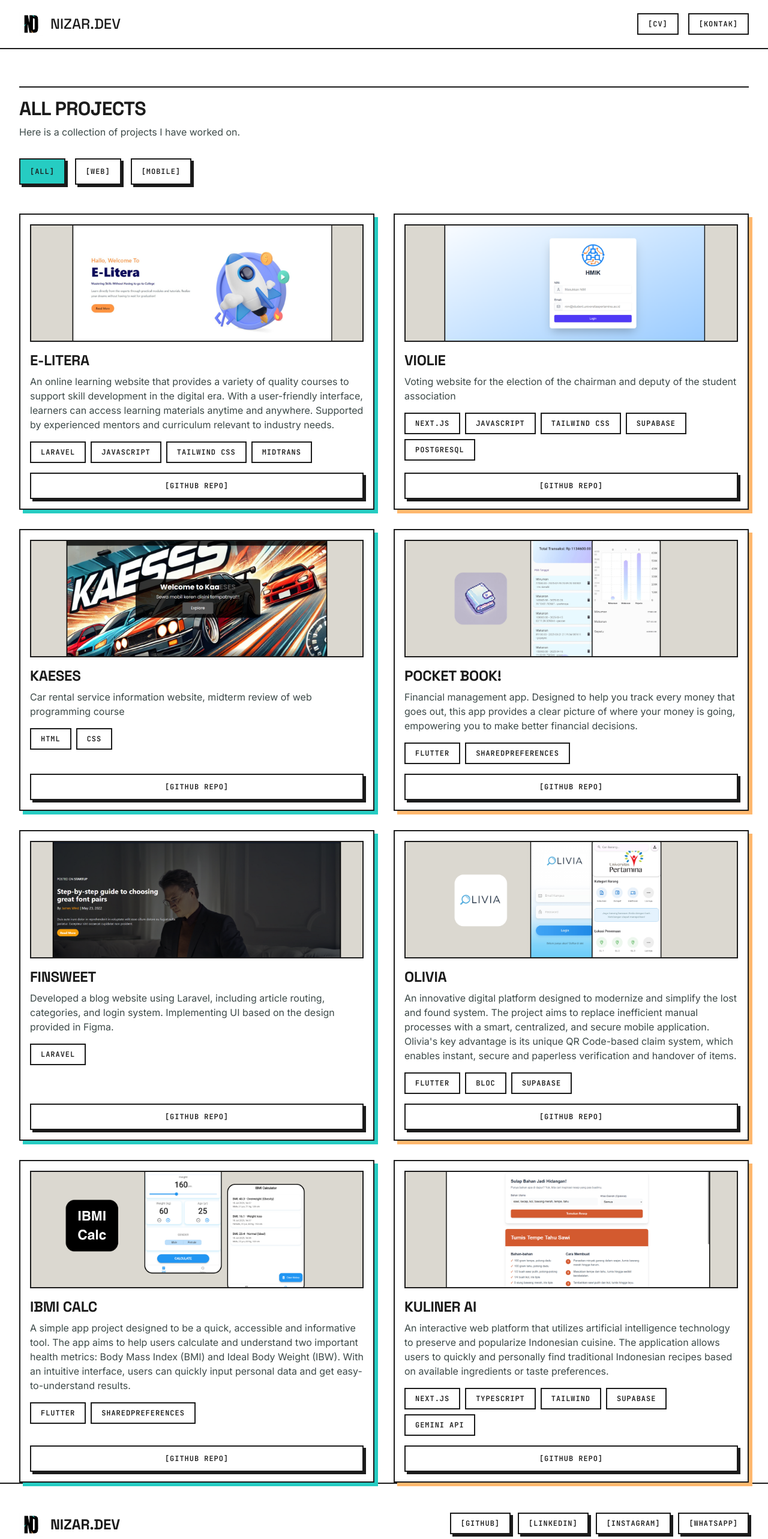
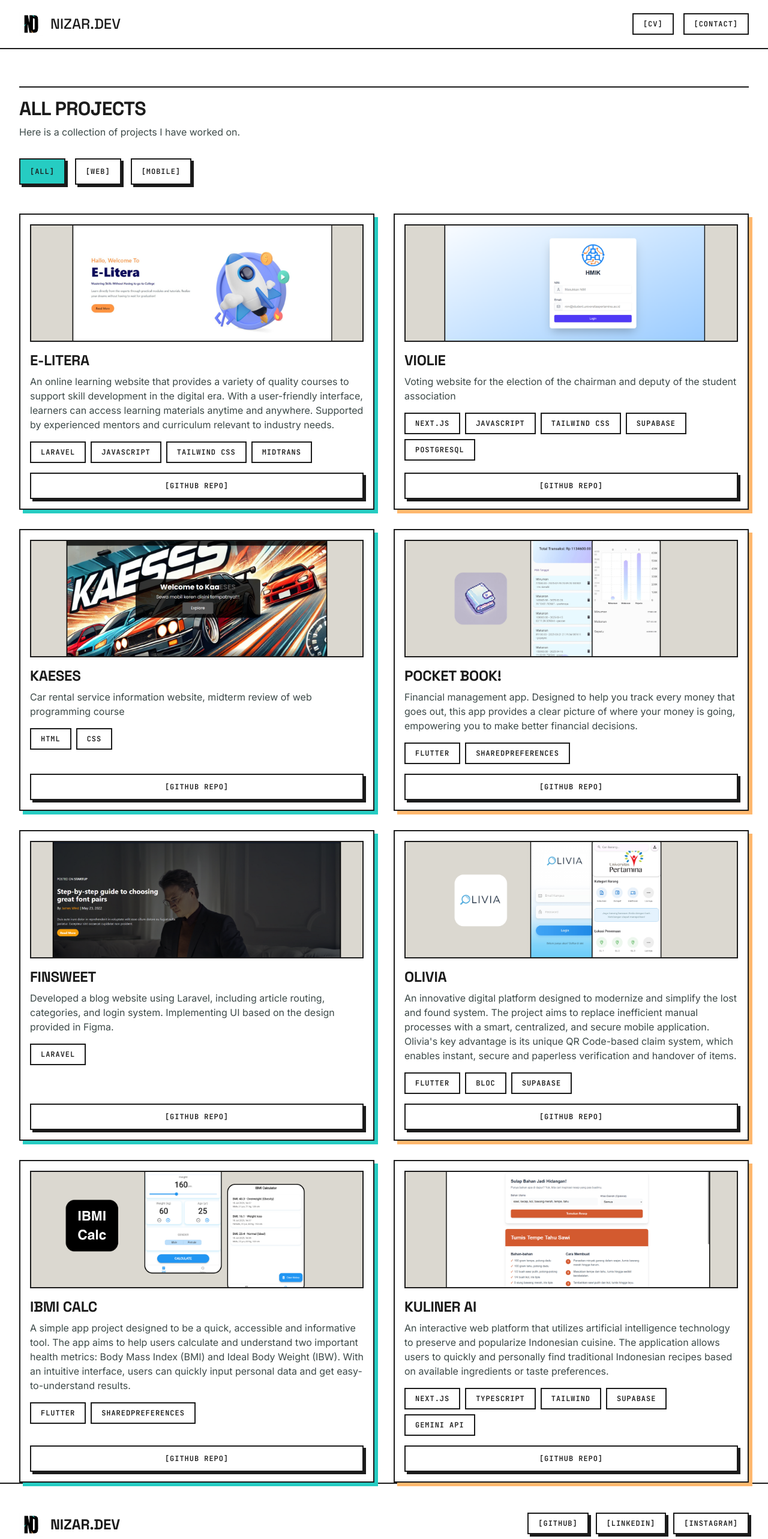
Before and after one commit to gracefulautmn/porto-nextjs, a Next.js app: page /projects in a window 1280 px wide. Shown: the top 2566 px of the page at 60% size. Built offline with nearby package versions, Linux system fonts and the light colour scheme.

Commit message:
fix: translate text, del contacnt

```diff
--- a/src/components/Footer.js
+++ b/src/components/Footer.js
@@ -10,7 +10,7 @@ const socialLinks = [
   { label: '[GITHUB]', href: profileData.social.github },
   { label: '[LINKEDIN]', href: profileData.social.linkedin },
   { label: '[INSTAGRAM]', href: profileData.social.instagram },
-  { label: '[WHATSAPP]', href: profileData.social.whatsapp },
+  // { label: '[WHATSAPP]', href: profileData.social.whatsapp },
 ];
 
 const Footer = () => {
--- a/src/components/Navbar.js
+++ b/src/components/Navbar.js
@@ -9,7 +9,7 @@ import { monoChip, focusRing } from '../lib/brutalist';
 
 const NAV_ITEMS = [
   { label: '[CV]', href: '/CV - NIZAR AFHAM.pdf', external: true },
-  { label: '[Kontak]', href: '/#contact' },
+  { label: '[Contact]', href: '/#contact' },
 ];
 
 const Navbar = () => {
--- a/src/data/profileData.js
+++ b/src/data/profileData.js
@@ -10,7 +10,7 @@ const profileData = {
     github: "https://github.com/nizarafham",
     linkedin: "https://linkedin.com/in/nizarafhamaflaha",
     instagram: "https://instagram.com/ny.zaru",
-    whatsapp: "https://wa.me/+6281218945093",
+    // whatsapp: "https://wa.me/+",
   },
   techGroups: {
     coreStack: [
```
